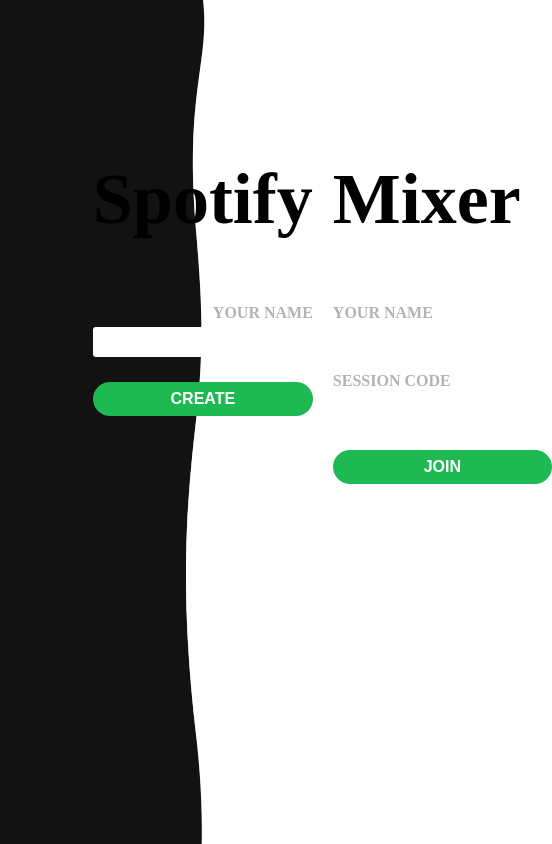
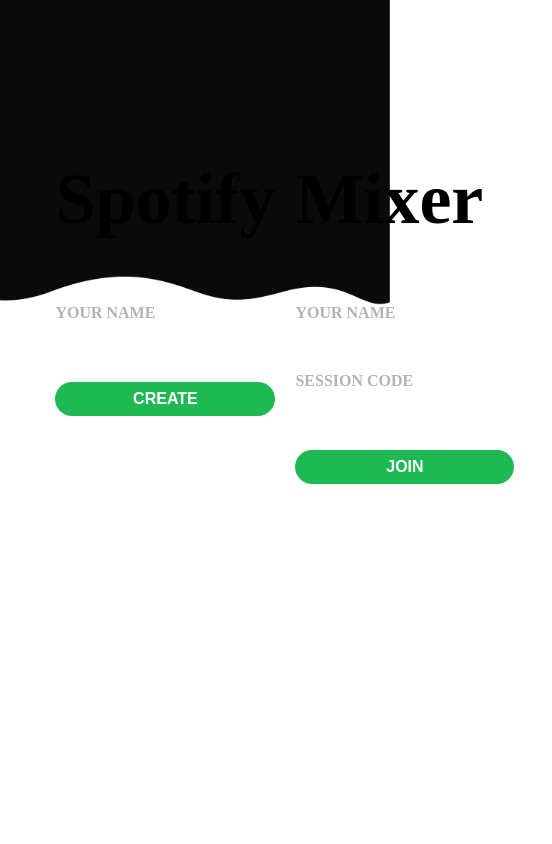
Before and after one commit to ezhai24/spotify-mixer, a Next.js app: page / in a window 390 px wide. Shown: the whole page, 552 px wide, since content can reach past the window. Built offline with nearby package versions, Linux system fonts and the light colour scheme.

Commit message:
making wave responsive

```diff
--- a/components/Form.tsx
+++ b/components/Form.tsx
@@ -1,5 +1,5 @@
 import styled from '@emotion/styled';
-import colors from 'shared/colors';
+import { colors } from 'shared/styles';
 
 export const InputLabel = styled.label({
   marginTop: 15,
--- a/pages/_document.tsx
+++ b/pages/_document.tsx
@@ -1,6 +1,6 @@
 import NextDocument, { Html, Head, Main, NextScript } from 'next/document';
 import { Global } from '@emotion/core';
-import colors from 'shared/colors';
+import { colors } from 'shared/styles';
 
 class Document extends NextDocument {
   render() {
--- a/pages/index.tsx
+++ b/pages/index.tsx
@@ -6,6 +6,7 @@
 import { InputLabel, Input, PrimaryButton } from '~/components/Form';
 import { SPOTIFY_END_POINTS, SPOTIFY_STATE_KEY } from '~/shared/endpoints';
 import { SessionUser } from '~/shared/types';
+import { mq } from '~/shared/styles';
 
 enum FormType {
   NONE,
@@ -13,17 +14,29 @@
   JOIN,
 }
 
-const Wave = styled.div({
+const Wave = styled.div(({ submittedForm }: { submittedForm: FormType }) => ({
   position: 'fixed',
   top: 0,
   left: 0,
   height: '100%',
   width: '100%',
-  backgroundImage: 'url("wave.png")',
-  backgroundSize: '55% 100%',
+  backgroundImage: 'url("waveLeft.png")',
+  backgroundSize: submittedForm === FormType.NONE ? '55% 100%' : (
+    submittedForm === FormType.CREATE
+      ? '115% 100%'
+      : '0% 100%'
+  ),
   backgroundRepeat: 'no-repeat',
-  transition: 'background-size 1s',
-});
+  transition: submittedForm !== FormType.NONE && 'background-size 1s',
+  [mq[1]]: {
+    backgroundImage: 'url("waveTop.png")',
+    backgroundSize: submittedForm === FormType.NONE ? '100% 320px' : (
+      submittedForm === FormType.CREATE
+        ? '100% 115%'
+        : '100% 0%'
+    ),
+  },
+}));
 
 const FormsContainer = styled.div({
   position: 'relative',
@@ -31,6 +44,9 @@
   flexDirection: 'row',
   justifyContent: 'space-evenly',
   margin: '0 20%',
+  [mq[0]]: {
+    margin: '0 10%',
+  },
 });
 
 const Form = styled.form({
@@ -99,20 +115,16 @@
   return (
     <div style={{ marginTop: 100 }}>
       <Wave
-        style={{
-          backgroundSize: submittedForm !== FormType.NONE && (
-            submittedForm === FormType.CREATE ? '115% 100%' : '0% 100%'
-          ),
-        }}
-        onTransitionEnd={
+        submittedForm={ submittedForm }
+        onTransitionEnd={ submittedForm !== FormType.NONE ? (
           submittedForm === FormType.CREATE
             ? authorizePrimaryUser
             : authorizeSecondaryUser
-        }
+        ) : null }
       />
 
       <FormsContainer>
-        <Form autoComplete="off" style={{ textAlign: 'right' }}>
+        <Form autoComplete="off">
           <h1 style={{ fontSize: 72 }}>Spotify</h1>
           <InputLabel>YOUR NAME</InputLabel>
           <Input
--- a/shared/colors.ts
+++ b/shared/styles.ts
@@ -1,4 +1,9 @@
-export default {
+const breakpoints = [1200, 768];
+export const mq = breakpoints.map(
+  bp => `@media (max-width: ${bp}px)`
+);
+
+export const colors = {
   primary: '#1FB954',
   background: '#121212',
   backgroundLight: '#282828',
```
Also changed, not shown: public/waveLeft.png (renamed from public/wave.png), public/waveTop.png (added).
